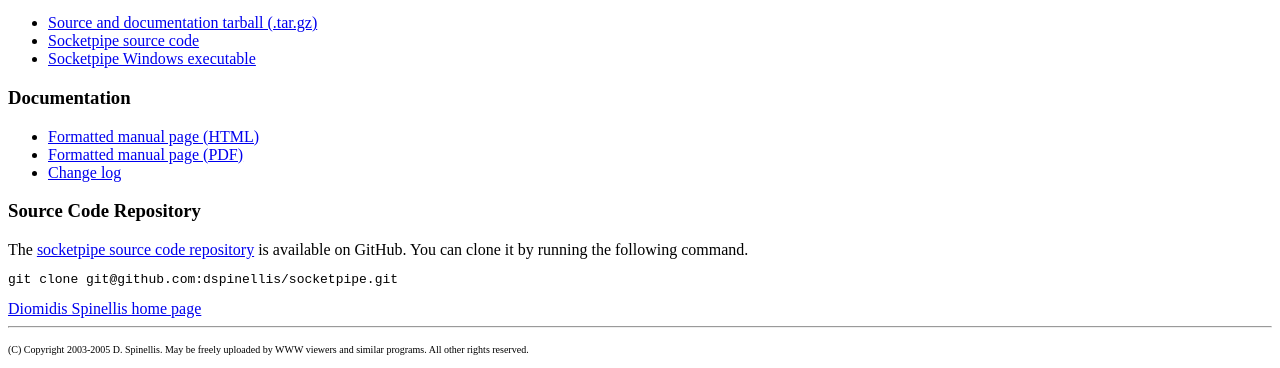
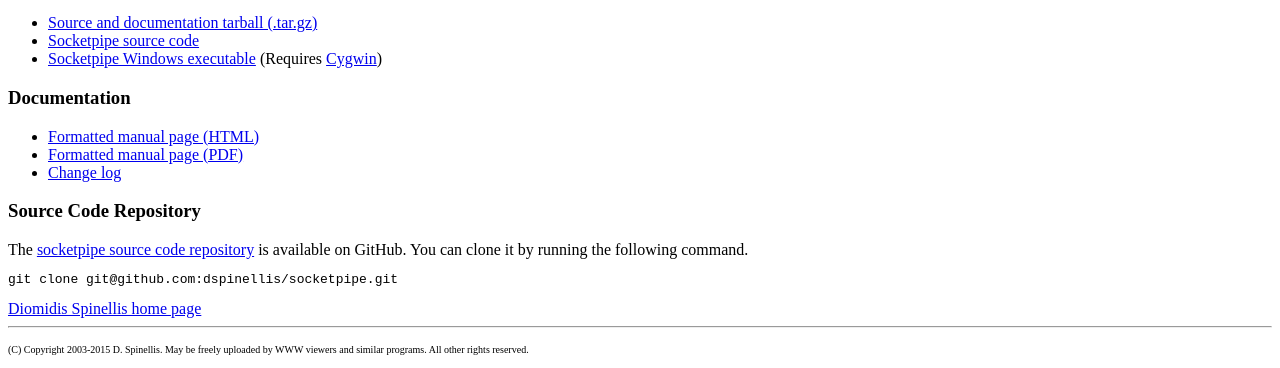
Before and after one commit to dspinellis/socketpipe, a plain HTML site: page index.html in a window 1280 px wide. Shown: the part 661-1029 px from the top of the page. Drawn offline with Linux system fonts and the light colour scheme.

Commit message:
Release version 1.10

```diff
--- a/index.html
+++ b/index.html
@@ -67,7 +67,7 @@
 <ul>
 <li><a href="socketpipe-VERSION.tar.gz">Source and documentation tarball (.tar.gz)</a>
 <li><a href="socketpipe.c" target="NEW">Socketpipe source code</a>
-<li><a href="socketpipe.exe">Socketpipe Windows executable</a>
+<li><a href="socketpipe.exe">Socketpipe Windows executable</a> (Requires <a href="http://www.cygwin.com">Cygwin</a>)
 </ul>
 <h3>Documentation</h3>
 <ul>
@@ -88,7 +88,7 @@
 <a href="../../.." target="NEW">Diomidis Spinellis home page</a>
 <HR> <P>
 <font size=-2>
-(C) Copyright 2003-2005 D. Spinellis.
+(C) Copyright 2003-2015 D. Spinellis.
 May be freely uploaded by WWW viewers and similar programs.
 All other rights reserved.
 </font>
```
Also changed, not shown: ChangeLog.txt, 1 other file.
